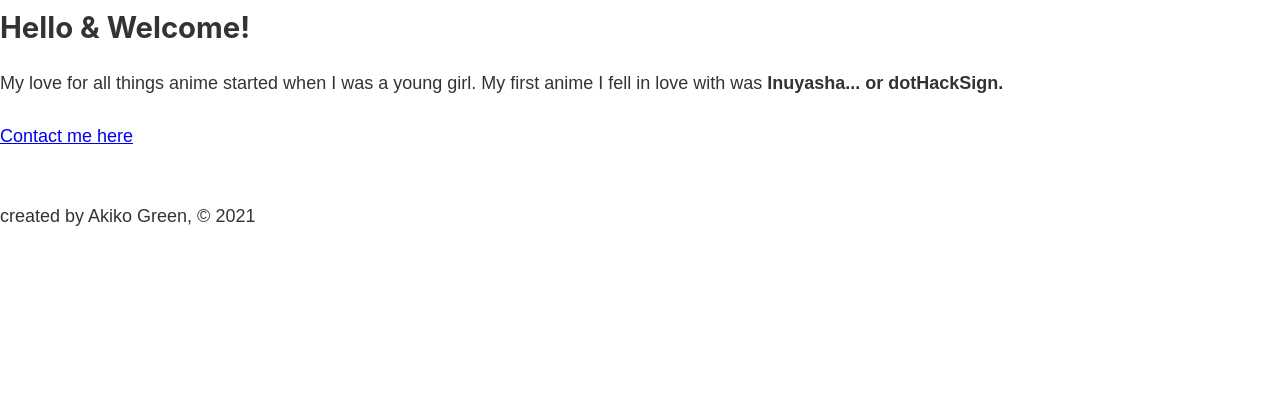
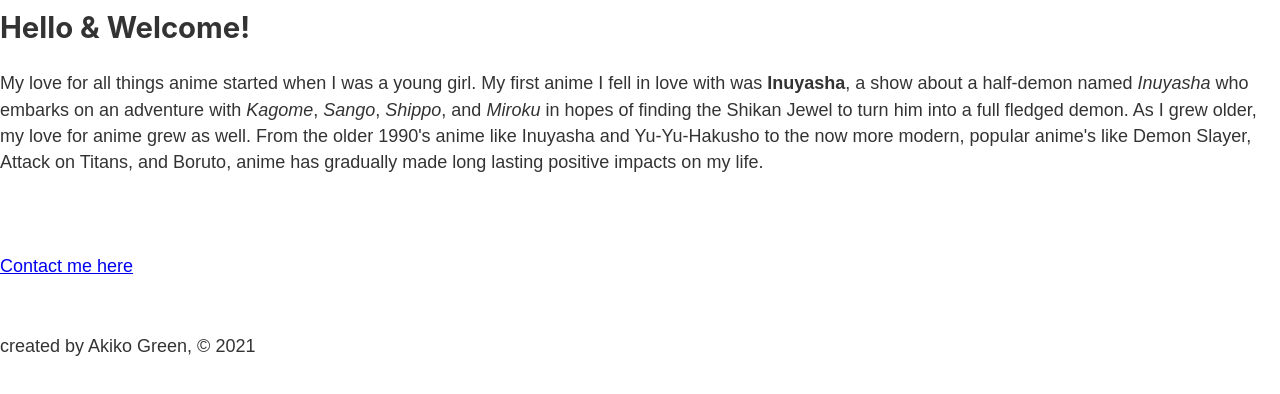
Before and after one commit to keeks5456/gatsby-practice, a Gatsby site: page /about in a window 1280 px wide. Shown: the part 216-610 px from the top of the page. Built offline with nearby package versions, Linux system fonts and the light colour scheme; Gatsby itself is replaced by a stand-in of ours.

Commit message:
continuing about page

```diff
--- a/src/pages/about.js
+++ b/src/pages/about.js
@@ -19,7 +19,9 @@
       <Head title="About"/>
       <h1>{data.site.siteMetadata.author}</h1>
       <h2>Hello & Welcome!</h2>
-      <p>My love for all things anime started when I was a young girl. My first anime I fell in love with was <b>Inuyasha... or dotHackSign.</b></p>
+      <p>My love for all things anime started when I was a young girl. My first anime I fell in love with was <b>Inuyasha</b>, a show about a half-demon named <i>Inuyasha</i> who embarks on an adventure with <i>Kagome</i>, <i>Sango</i>, <i>Shippo</i>, and <i>Miroku</i> in hopes of finding the Shikan Jewel to turn him into a full fledged demon. As I grew older, my love for anime grew as well. From the older 1990's anime like Inuyasha and Yu-Yu-Hakusho to the now more modern, popular anime's like Demon Slayer, Attack on Titans, and Boruto, anime has gradually made long lasting positive impacts on my life.</p>
+      <br/>
+      <p></p>
       <Link to="/contact">Contact me here</Link>
     </Layout>
 
```
